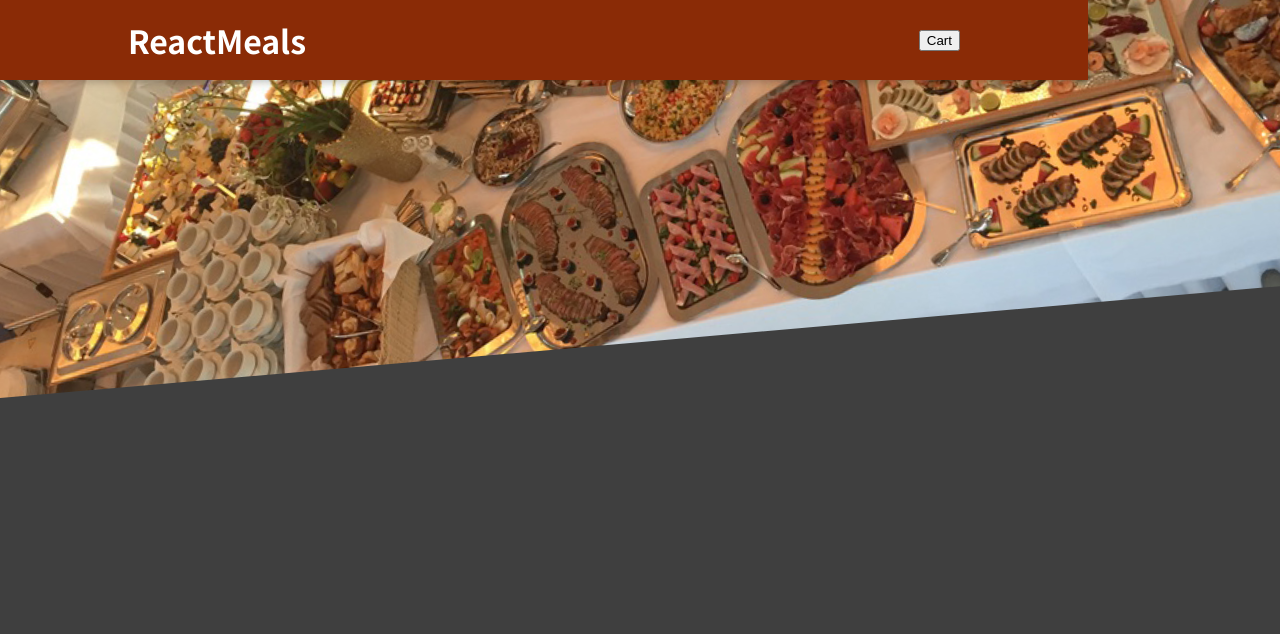
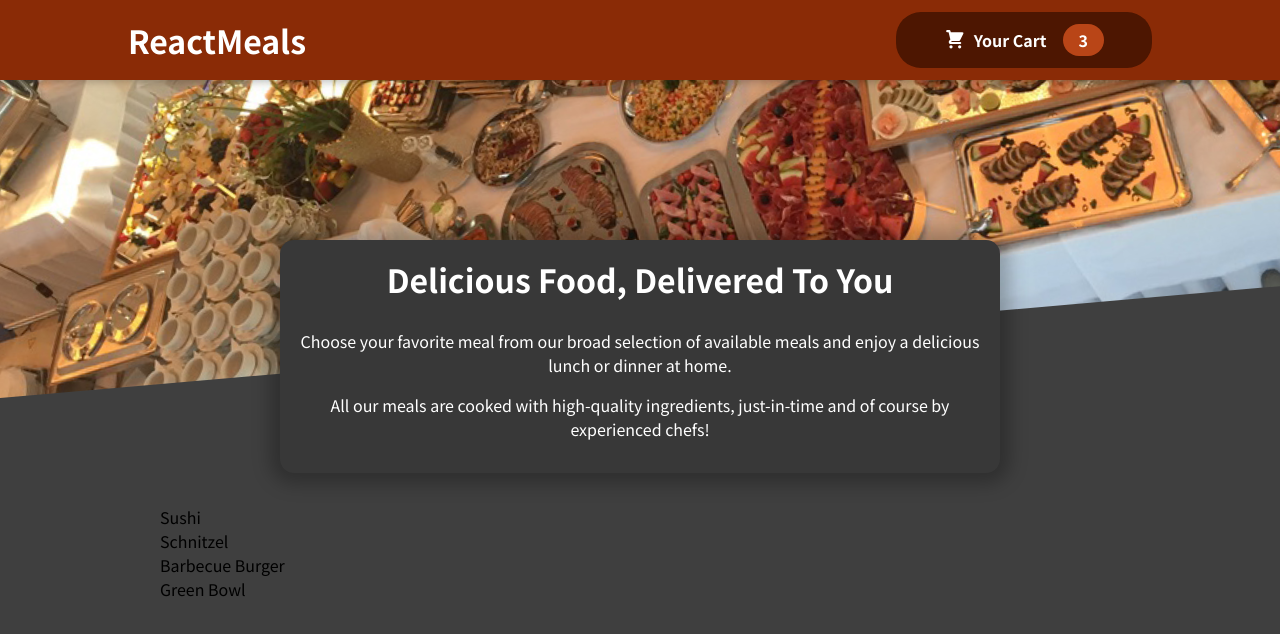
Before and after one commit to Akshithaa5/restuarant_app, a React (Create React App) app: page / in a window 1280 px wide. Shown: the top 634 px of the page. Built offline with nearby package versions, Linux system fonts and the light colour scheme.

Commit message:
Add Restaurant Summary

```diff
--- a/src/App.js
+++ b/src/App.js
@@ -2,12 +2,16 @@
 
 import { Fragment } from 'react';
 
+import Meals from "./Component/Meals/Meals";
 
 
 function App() {
   return (
     <Fragment>
       <Header />
+      <main>
+        <Meals />
+      </main>
     </Fragment>
   );
 }
--- /dev/null
+++ b/src/Component/Cart/CartIcon.js
@@ -0,0 +1,13 @@
+const CartIcon = () => {
+    return (
+      <svg
+        xmlns='http://www.w3.org/2000/svg'
+        viewBox='0 0 20 20'
+        fill='currentColor'
+      >
+        <path d='M3 1a1 1 0 000 2h1.22l.305 1.222a.997.997 0 00.01.042l1.358 5.43-.893.892C3.74 11.846 4.632 14 6.414 14H15a1 1 0 000-2H6.414l1-1H14a1 1 0 00.894-.553l3-6A1 1 0 0017 3H6.28l-.31-1.243A1 1 0 005 1H3zM16 16.5a1.5 1.5 0 11-3 0 1.5 1.5 0 013 0zM6.5 18a1.5 1.5 0 100-3 1.5 1.5 0 000 3z' />
+      </svg>
+    );
+  };
+
+  export default CartIcon;
--- a/src/Component/Layout/Header.js
+++ b/src/Component/Layout/Header.js
@@ -1,14 +1,14 @@
 import {Fragment} from 'react';
 import mealsImage from '../../assets/meals.jpg';
 import classes from './Header.module.css';
+import HeaderCartButton from './HeaderCartButton';
 
 const Header = (props) => {
   return (
     <Fragment>
       <header className={classes.header}>
-
         <h1>ReactMeals</h1>
-        <button> Cart </button>
+        <HeaderCartButton />
       </header>
 
       <div className={classes['main-image']}>
--- a/src/Component/Layout/Header.module.css
+++ b/src/Component/Layout/Header.module.css
@@ -2,7 +2,7 @@
     position: fixed;
     top: 0;
     left: 0;
-    width: 85%;
+    width: 100%;
     height: 5rem;
     background-color: #8a2b06;
     color: white;
--- /dev/null
+++ b/src/Component/Layout/HeaderCartButton.js
@@ -0,0 +1,16 @@
+import CartIcon from '../Cart/CartIcon';
+import classes from './HeaderCartButton.module.css';
+
+const HeaderCartButton = (props) => {
+  return (
+    <button className={classes.button}>
+      <span className={classes.icon}>
+        <CartIcon />
+      </span>
+      <span>Your Cart</span>
+      <span className={classes.badge}>3</span>
+    </button>
+  );
+};
+
+export default HeaderCartButton;
--- /dev/null
+++ b/src/Component/Layout/HeaderCartButton.module.css
@@ -0,0 +1,59 @@
+.button {
+    cursor: pointer;
+    font: inherit;
+    border: none;
+    background-color: #4d1601;
+    color: white;
+    padding: 0.75rem 3rem;
+    display: flex;
+    justify-content: space-around;
+    align-items: center;
+    border-radius: 25px;
+    font-weight: bold;
+  }
+
+  .button:hover,
+  .button:active {
+    background-color: #2c0d00;
+  }
+
+  .icon {
+    width: 1.35rem;
+    height: 1.35rem;
+    margin-right: 0.5rem;
+  }
+
+  .badge {
+    background-color: #b94517;
+    padding: 0.25rem 1rem;
+    border-radius: 25px;
+    margin-left: 1rem;
+    font-weight: bold;
+  }
+
+  .button:hover .badge,
+  .button:active .badge {
+    background-color: #92320c;
+  }
+
+  .bump {
+    animation: bump 300ms ease-out;
+  }
+
+  @keyframes bump {
+    0% {
+      transform: scale(1);
+    }
+    10% {
+      transform: scale(0.9);
+    }
+    30% {
+      transform: scale(1.1);
+    }
+    50% {
+      transform: scale(1.15);
+    }
+    100% {
+      transform: scale(1);
+    }
+  }
--- /dev/null
+++ b/src/Component/Meals/AvailableMeals.js
@@ -0,0 +1,40 @@
+import classes from './AvailableMeals.module.css';
+
+const DUMMY_MEALS = [
+  {
+    id: 'm1',
+    name: 'Sushi',
+    description: 'Finest fish and veggies',
+    price: 22.99,
+  },
+  {
+    id: 'm2',
+    name: 'Schnitzel',
+    description: 'A german specialty!',
+    price: 16.5,
+  },
+  {
+    id: 'm3',
+    name: 'Barbecue Burger',
+    description: 'American, raw, meaty',
+    price: 12.99,
+  },
+  {
+    id: 'm4',
+    name: 'Green Bowl',
+    description: 'Healthy...and green...',
+    price: 18.99,
+  },
+];
+
+const AvailableMeals = () => {
+  const mealsList = DUMMY_MEALS.map((meal) => <li>{meal.name}</li>);
+
+  return (
+    <section className={classes.meals}>
+      <ul>{mealsList}</ul>
+    </section>
+  );
+};
+
+export default AvailableMeals;
--- /dev/null
+++ b/src/Component/Meals/AvailableMeals.module.css
@@ -0,0 +1,24 @@
+.meals {
+    max-width: 60rem;
+    width: 90%;
+    margin: 2rem auto;
+    animation: meals-appear 1s ease-out forwards;
+  }
+
+  .meals ul {
+    list-style: none;
+    margin: 0;
+    padding: 0;
+  }
+
+  @keyframes meals-appear {
+    from {
+      opacity: 0;
+      transform: translateY(3rem);
+    }
+
+    to {
+      opacity: 1;
+      transform: translateY(0);
+    }
+  }
--- /dev/null
+++ b/src/Component/Meals/Meals.js
@@ -0,0 +1,15 @@
+import { Fragment } from 'react';
+
+import MealsSummary from './MealsSummary';
+import AvailableMeals from './AvailableMeals';
+
+const Meals = () => {
+  return (
+    <Fragment>
+      <MealsSummary />
+      <AvailableMeals />
+    </Fragment>
+  );
+};
+
+export default Meals;
--- /dev/null
+++ b/src/Component/Meals/MealsSummary.js
@@ -0,0 +1,19 @@
+import classes from './MealsSummary.module.css';
+
+const MealsSummary = () => {
+  return (
+    <section className={classes.summary}>
+      <h2>Delicious Food, Delivered To You</h2>
+      <p>
+        Choose your favorite meal from our broad selection of available meals
+        and enjoy a delicious lunch or dinner at home.
+      </p>
+      <p>
+        All our meals are cooked with high-quality ingredients, just-in-time and
+        of course by experienced chefs!
+      </p>
+    </section>
+  );
+};
+
+export default MealsSummary;
--- /dev/null
+++ b/src/Component/Meals/MealsSummary.module.css
@@ -0,0 +1,18 @@
+.summary {
+    text-align: center;
+    max-width: 45rem;
+    width: 90%;
+    margin: auto;
+    margin-top: -10rem;
+    position: relative;
+    background-color: #383838;
+    color: white;
+    border-radius: 14px;
+    padding: 1rem;
+    box-shadow: 0 1px 18px 10px rgba(0, 0, 0, 0.25);
+  }
+
+  .summary h2 {
+    font-size: 2rem;
+    margin-top: 0;
+  }
```
